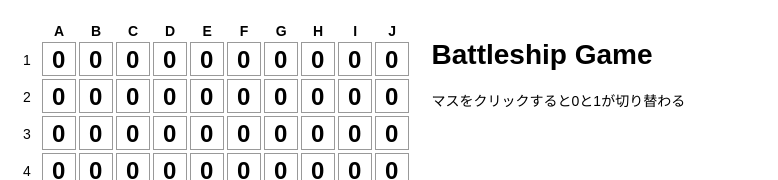
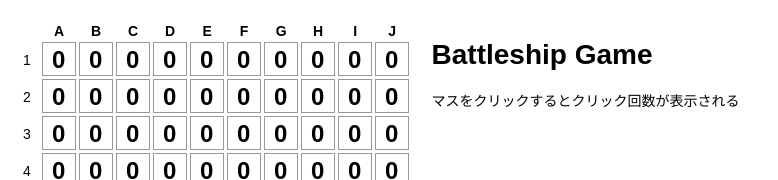
Before and after one commit to imamuray/battleship-ui, a React (Create React App) app: page / in a window 1280 px wide. Shown: the top 180 px of the page, without its empty margins (0-778 px from the left). Built offline with nearby package versions, Linux system fonts and the light colour scheme.

Commit message:
微修正

```diff
--- a/src/Game.tsx
+++ b/src/Game.tsx
@@ -1,4 +1,3 @@
-import { BADRESP } from 'dns';
 import React, { useState } from 'react';
 import './Game.css';
 
@@ -73,7 +72,7 @@ function Game() {
       <div className="game-info">
         <h1>Battleship Game</h1>
         <p>
-          マスをクリックすると0と1が切り替わる
+          マスをクリックするとクリック回数が表示される
         </p>
       </div>
     </div>
```
